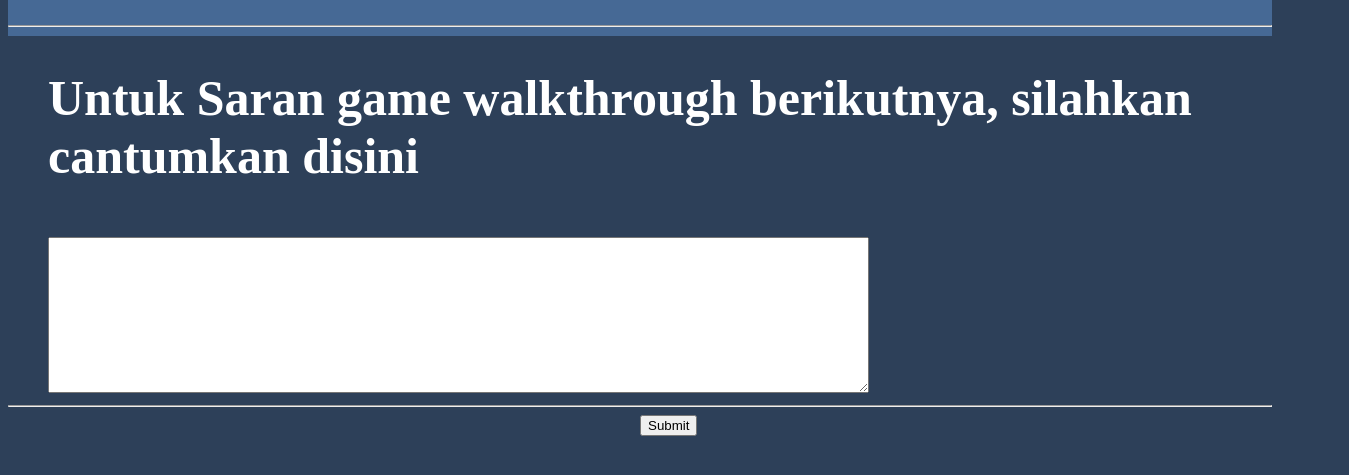
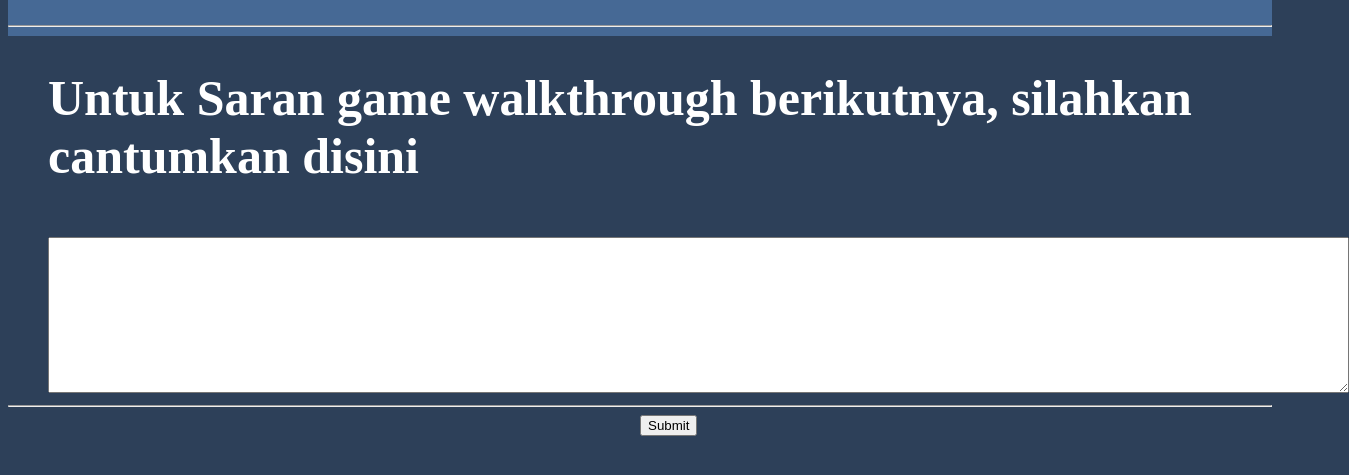
Before and after one commit to Soontobecoder/Soontobecoder.github.io, a plain HTML site: page game-Sugestion.html in a window 1280 px wide. Shown: the part 191-666 px from the top of the page, 1349 px wide, since content can reach past the window. Drawn offline with Linux system fonts and the light colour scheme.

Commit message:
Erick Gunawan

```diff
--- a/game-Sugestion.html
+++ b/game-Sugestion.html
@@ -22,6 +22,6 @@
         </div>
         <h1 style="font-size: 50px; text-align:left ;margin-left: 40px;color:white;">Untuk Saran game walkthrough berikutnya, silahkan cantumkan disini</h1>
         <br>
-        <textarea style="text-align: center;margin-left: 40px;" id="extra" name="extra" rows="10" cols="100"></textarea>
+        <textarea style="text-align: center;margin-left: 40px;" id="extra" name="extra" rows="10" cols="160"></textarea>
         <hr>
         <input style="margin-left:50%;" type="submit" value="Submit">
```
